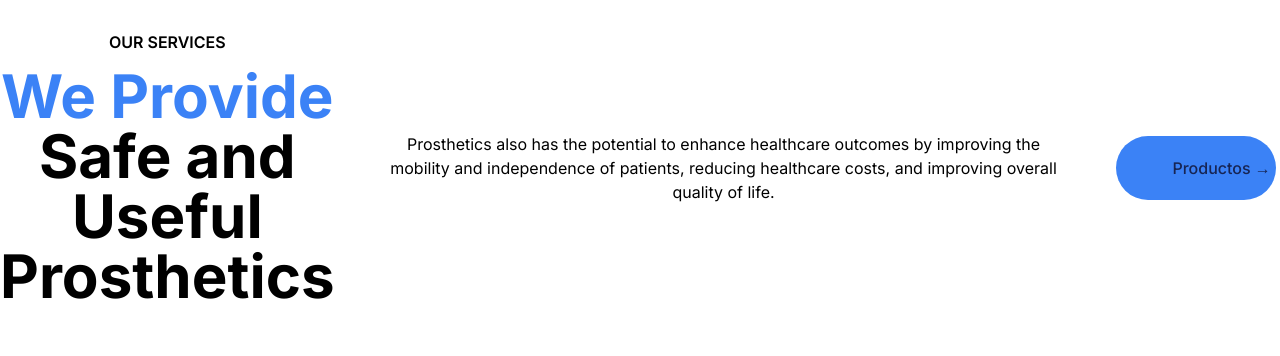
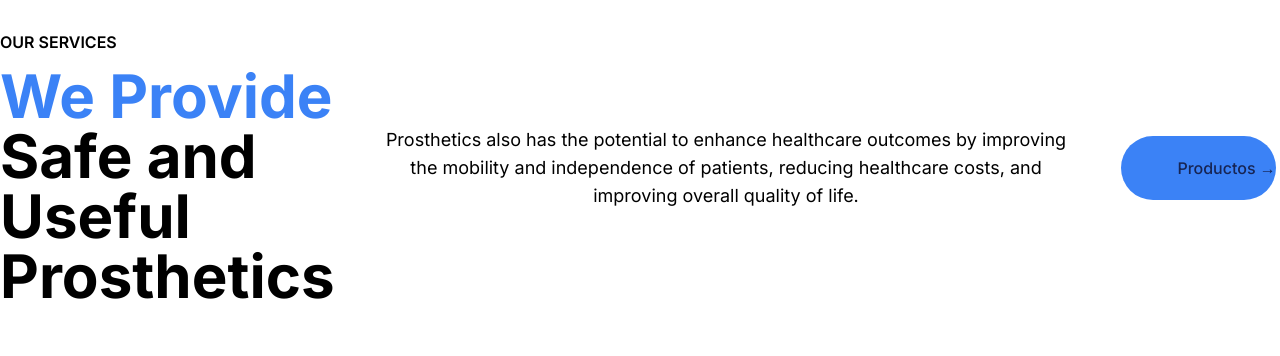
Before and after one commit to luisquest/activeHolistic, a Next.js app: page / in a window 1280 px wide. Shown: the part 2480-2836 px from the top of the page. Built offline with nearby package versions, Linux system fonts and the light colour scheme.

Commit message:
[UPDATE] Actualizar listado de productos

```diff
--- a/src/app/components/list/products/products.tsx
+++ b/src/app/components/list/products/products.tsx
@@ -1,9 +1,14 @@
+import React from "react";
 import ProductsData from "@/app/data/products";
 import TemplateList from "./templateList";
 
-const Products = () => {
+interface ProductsProps {
+    className?: string;
+}
+
+const Products: React.FC<ProductsProps> = ({ className }) => {
     return (
-        <div>
+        <div className={`${className}`}>
             {ProductsData.map((product, index) => (
                 <TemplateList
                     key={index}
@@ -13,6 +18,6 @@ const Products = () => {
             ))}
         </div>
     );
-}
+};
 
 export default Products;
--- a/src/app/page.tsx
+++ b/src/app/page.tsx
@@ -37,8 +37,8 @@ export default function Home() {
         <section className="self-center ">
           <div className="container ">
             <div className="flex flex-col gap-12 items-center justify-center">
-              <div className="flex flex-col lg:flex-row gap-12 items-center text-center">
-                <div className="text-center">
+              <div className="flex flex-col lg:flex-row gap-12 items-center">
+                <div className="text-center lg:text-start">
                   <h6 className="font-semibold">OUR SERVICES</h6>
                   <h2 className="text-6xl font-bold mt-3">
                     <span className="text-blue-500">We Provide</span><br />
@@ -46,7 +46,7 @@ export default function Home() {
                     Prosthetics
                   </h2>
                 </div>
-                <p>
+                <p className="text-center text-lg">
                   Prosthetics also has the potential to enhance healthcare outcomes by improving the mobility and independence of patients,
                   reducing healthcare costs, and improving overall quality of life.
                 </p>
@@ -56,8 +56,11 @@ export default function Home() {
                 </button>
               </div>
               {/* PRODUCTS */}
-              <div>
-                <Products />
+              <div className="flex flex-col lg:flex-row items-center">
+                <div className="hidden lg:block lg:w-2/6">
+                  <img src="/assets/images/photos/legs.png" alt="Products" />
+                </div>
+                <Products className="w-full lg:w-4/6" />
               </div>
             </div>
           </div>
```
